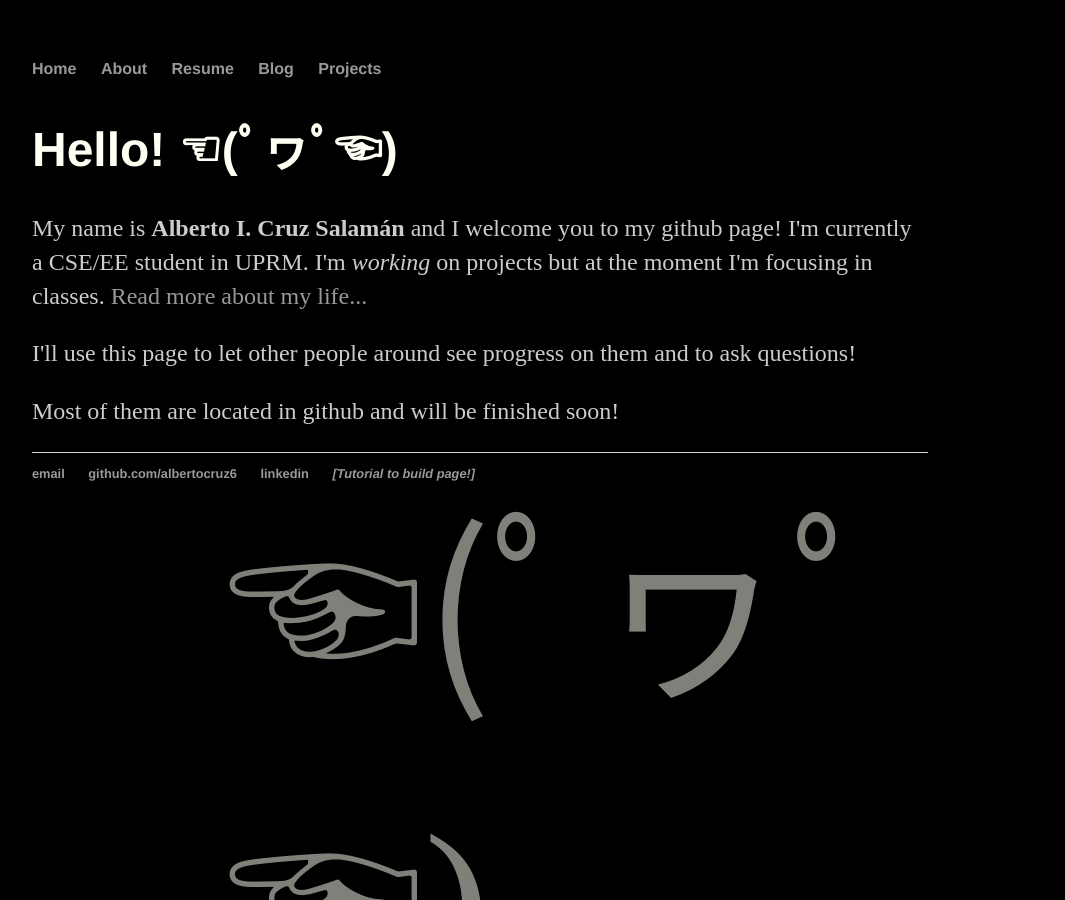
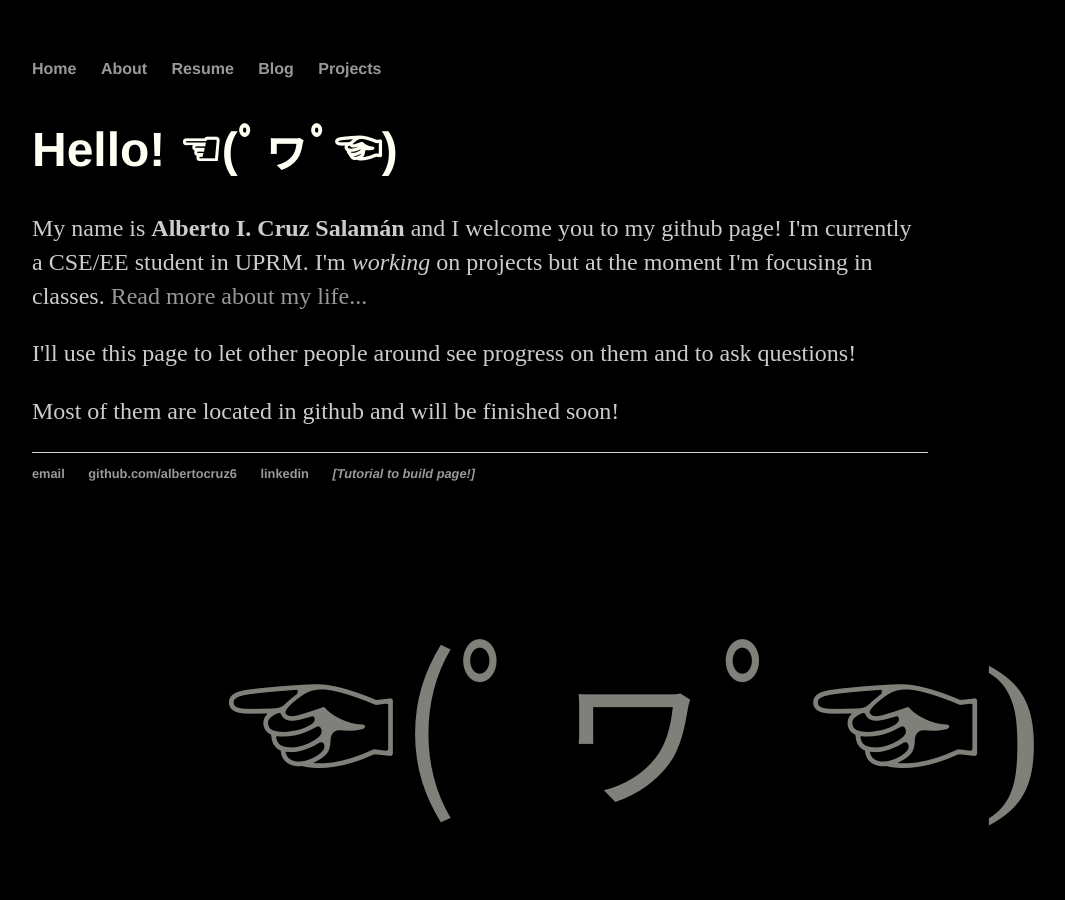
Before and after one commit to albertocruz6/albertocruz6.github.io, a Jekyll site: the page built from index.html, in a window 1280 px wide. Shown: the whole page, without its empty margins (160-1225 px from the left). Built offline with Jekyll 4.4.1, drawn with Linux system fonts in a browser that asks for light colours.

Commit message:
Update index.html

```diff
--- a/index.html
+++ b/index.html
@@ -3,8 +3,8 @@ layout: default
 title: Alberto Cruz Salamán
 ---
 <style>
-#watermark { position: fixed; top: 50%;
-  left: 30%;  font-size: 200px; opacity: 0.5;}
+#watermark { position: fixed; top: 65%;
+  left: 30%;  font-size: 175px; opacity: 0.5;}
 </style>
 <div class="blurb">
 	<div id="watermark">☜(ﾟヮﾟ☜)</div>
```
